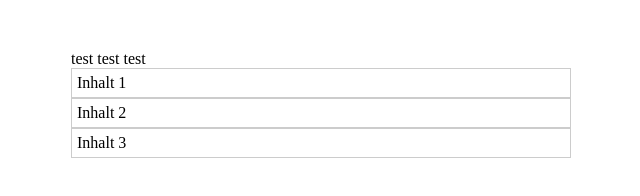
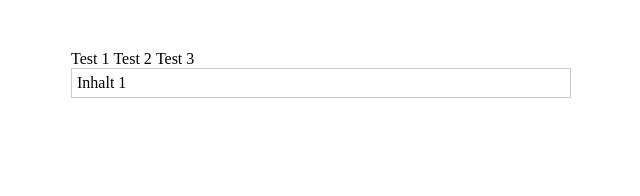
Before and after one commit to medokin/tabber, a plain HTML site: page index.html in a window 1280 px wide. Shown: the whole page, without its empty margins (319-959 px from the left). Drawn offline with nearby package versions, Linux system fonts and the light colour scheme.

Commit message:
it works

```diff
--- a/css/compressed.css
+++ /dev/null
@@ -1,4 +0,0 @@
-#container{margin:0 auto;margin-top:50px;width:500px;}
-.tabber{width:500px;overflow:hidden;}.tabber .control{padding:0;margin:0;list-style:none;display:none;}.tabber .control.top li{display:inline;}
-.tabber .control.left{float:left;}.tabber .control.left li{display:block;}
-.tabber .tab{overflow:hidden;border:1px solid #ccc;padding:5px;}
--- a/css/uncompressed.css
+++ /dev/null
@@ -1,29 +0,0 @@
-#container {
-  margin: 0 auto;
-  margin-top: 50px;
-  width: 500px;
-}
-.tabber {
-  width: 500px;
-  overflow: hidden;
-}
-.tabber .control {
-  padding: 0;
-  margin: 0;
-  list-style: none;
-  display: none;
-}
-.tabber .control.top li {
-  display: inline;
-}
-.tabber .control.left {
-  float: left;
-}
-.tabber .control.left li {
-  display: block;
-}
-.tabber .tab {
-  overflow: hidden;
-  border: 1px solid #ccc;
-  padding: 5px;
-}
--- a/index.html
+++ b/index.html
@@ -40,7 +40,15 @@
 
   <!-- scripts concatenated and minified via ant build script-->
   <script src="js/plugins.js"></script>
-  <script src="js/script.js"></script>
+  <script type="text/javascript">
+    $(document).ready(function(){
+
+	  $('.tabber').tabber({
+		control : 'top'
+	  });
+
+    });
+  </script>
   <!-- end scripts-->
 
 
--- a/js/plugins.js
+++ b/js/plugins.js
@@ -8,14 +8,47 @@
 
 		return this.each(function(){
 
-			// The "this" points to the current select element:
+			var tabber = $(this);
 
-			var tabber = $(this);
+			var i = 1;
+
 			tabber.children('.control').css('display', 'block').addClass(options.control);
+
+			tabber.children('.control').children('li:first').addClass('active');
+
 			tabber.children('.control').children('li').each(function(){
-				$(this).text('test');
+				$(this).attr('data-tab', 'tab'+i);
+				i=i+1;
 			});
 
+			i=1;
+
+			tabber.children('.tab').each(function(){
+				if(i!=1)
+					$(this).hide();
+				$(this).attr('data-tab', 'tab'+i);
+				i=i+1;
+			});
+
+			tabber.children('.control').children('li').click(function(){
+				if(!$(this).hasClass('active')){
+
+					tabber.children('.control').children('li').removeClass('active');
+
+					$(this).addClass('active');
+
+					tabber.children('.tab').hide();
+
+					var tab = $(this).attr('data-tab');
+
+					tabber.children('.tab').each(function(){
+						if($(this).attr('data-tab') == tab)
+							$(this).show();
+					});
+
+
+				}
+			});
 
 		});
 	}
```
